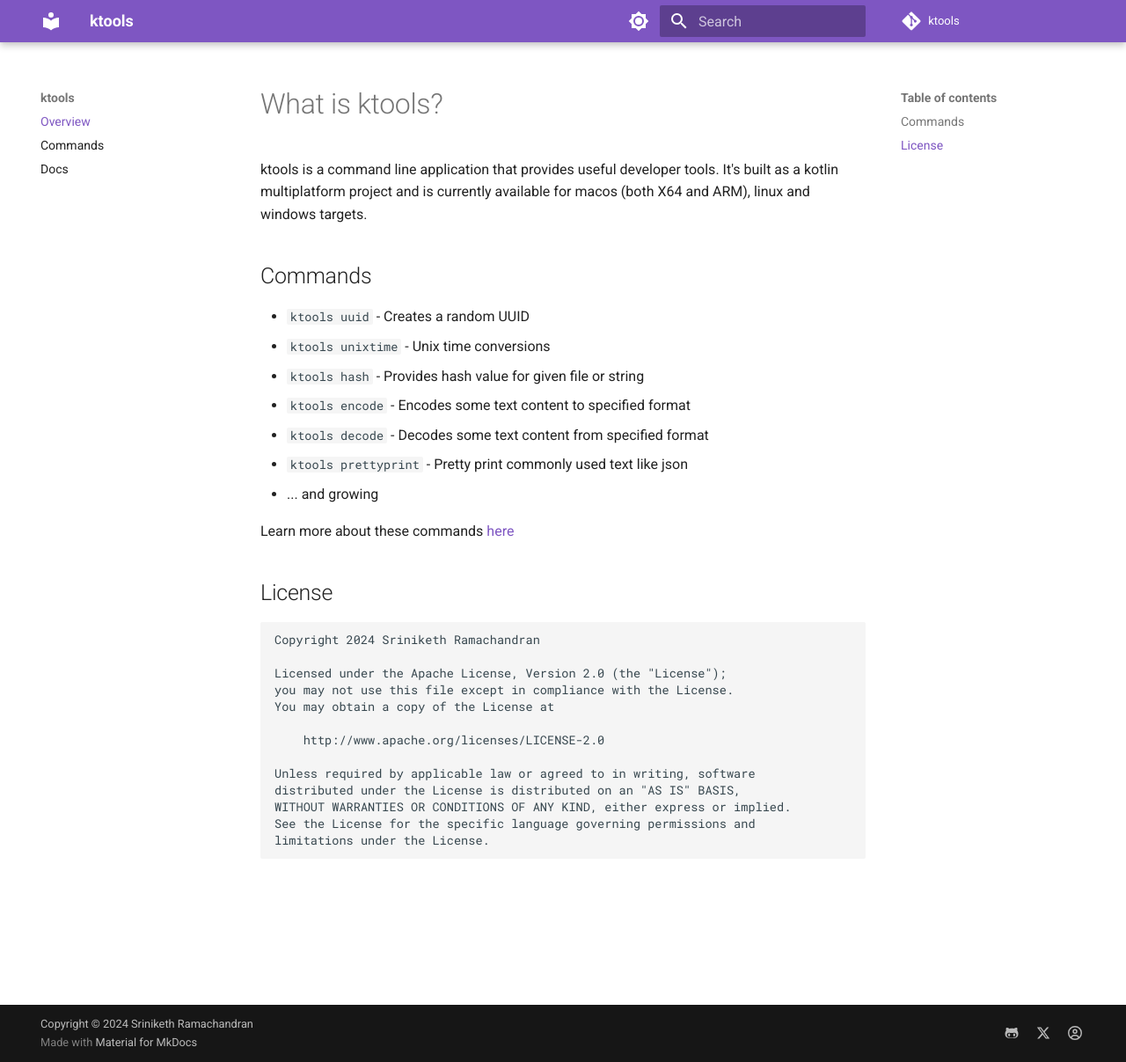
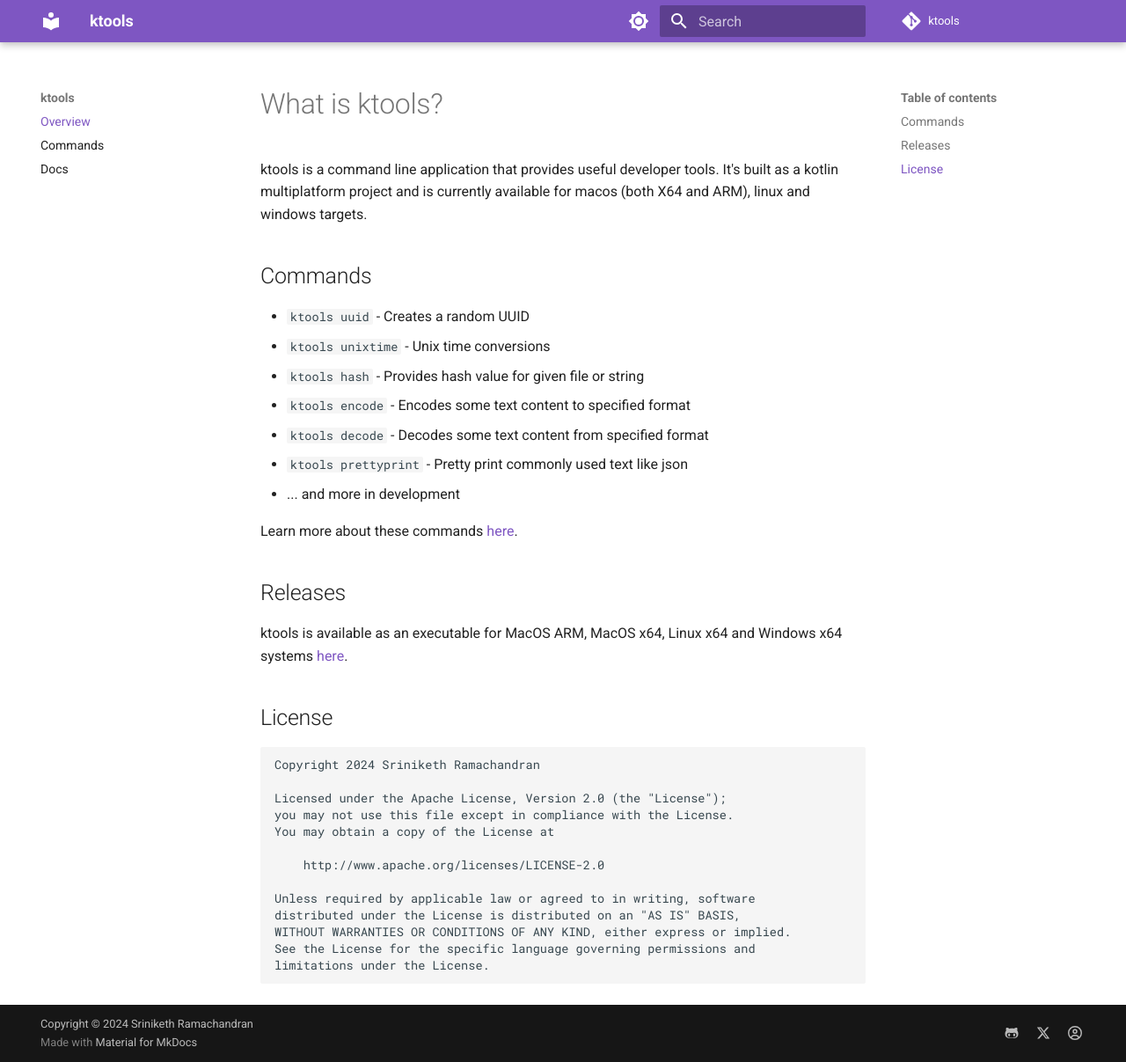
Before and after one commit to sriniketh/ktools, an MkDocs documentation site: the page built from docs/index.md, in a window 1280 px wide and 1207 px high. Shown: the whole window at 88% size. Built offline with MkDocs 1.6.1 and Material for MkDocs 9.7.7, drawn with Linux system fonts in a browser that asks for light colours; comment, search, counter and statistics services are not loaded.

Commit message:
[feat] update docs

```diff
--- a/docs/index.md
+++ b/docs/index.md
@@ -10,9 +10,13 @@
 * `ktools encode` - Encodes some text content to specified format
 * `ktools decode` - Decodes some text content from specified format
 * `ktools prettyprint` - Pretty print commonly used text like json
-* ... and growing
+* ... and more in development
 
-Learn more about these commands [here](commands.md)
+Learn more about these commands [here](commands.md).
+
+## Releases
+
+ktools is available as an executable for MacOS ARM, MacOS x64, Linux x64 and Windows x64 systems [here](https://github.com/sriniketh/ktools/releases).
 
 ## License
 
```
Also changed, not shown: 1 other file.
